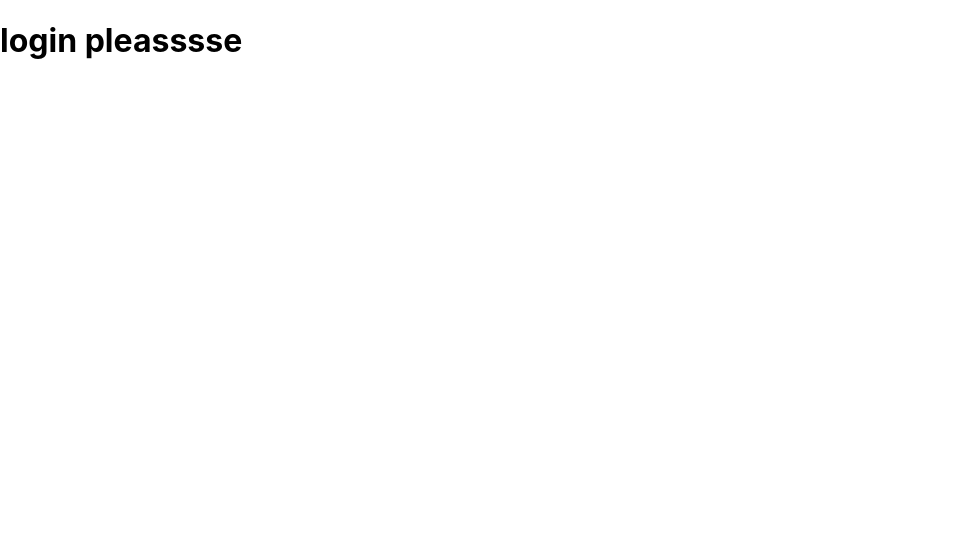
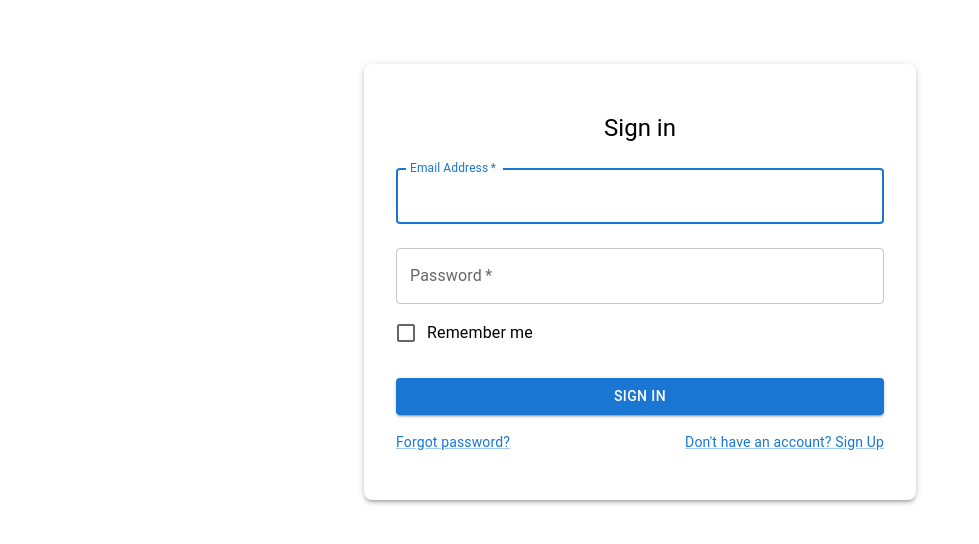
Before and after one commit to realclientproject/frontend, a React (Create React App) app: page /login in a window 1280 px wide. Shown: the top 544 px of the page, without its empty margins (0-979 px from the left). Built offline with nearby package versions, Linux system fonts and the light colour scheme.

Commit message:
login form

```diff
--- a/src/pages/login/login.jsx
+++ b/src/pages/login/login.jsx
@@ -1,10 +1,88 @@
 import React, { useState, useEffect } from "react";
-function Login() {
+import { Button ,
+ TextField ,
+FormControlLabel,
+ Checkbox ,
+ Link ,
+ Grid ,
+Box ,
+ Typography ,
+Container } from "@mui/material";
+
+export default function SignIn() {
+  const handleSubmit = (event) => {
+    event.preventDefault();
+    const data = new FormData(event.currentTarget);
+    console.log({
+      email: data.get("email"),
+      password: data.get("password"),
+    });
+  };
+
   return (
-    <div>
-      <h1>login pleasssse</h1>
-    </div>
+    <Container component="main" maxWidth="sm">
+      <Box
+        sx={{
+          boxShadow: 3,
+          borderRadius: 2,
+          px: 4,
+          py: 6,
+          marginTop: 8,
+          display: "flex",
+          flexDirection: "column",
+          alignItems: "center",
+        }}
+      >
+        <Typography component="h1" variant="h5">
+          Sign in
+        </Typography>
+        <Box component="form" onSubmit={handleSubmit} noValidate sx={{ mt: 1 }}>
+          <TextField
+            margin="normal"
+            required
+            fullWidth
+            id="email"
+            label="Email Address"
+            name="email"
+            autoComplete="email"
+            autoFocus
+          />
+          <TextField
+            margin="normal"
+            required
+            fullWidth
+            name="password"
+            label="Password"
+            type="password"
+            id="password"
+            autoComplete="current-password"
+          />
+          <FormControlLabel
+            control={<Checkbox value="remember" color="primary" />}
+            label="Remember me"
+          />
+          <Button
+            type="submit"
+            fullWidth
+            variant="contained"
+            sx={{ mt: 3, mb: 2 }}
+          >
+            Sign In
+          </Button>
+          <Grid container>
+            <Grid item xs>
+              <Link href="#" variant="body2">
+                Forgot password?
+              </Link>
+            </Grid>
+            <Grid item>
+              <Link href="#" variant="body2">
+                {"Don't have an account? Sign Up"}
+              </Link>
+            </Grid>
+          </Grid>
+        </Box>
+      </Box>
+    </Container>
   );
 }
-
-export default Login;
```
